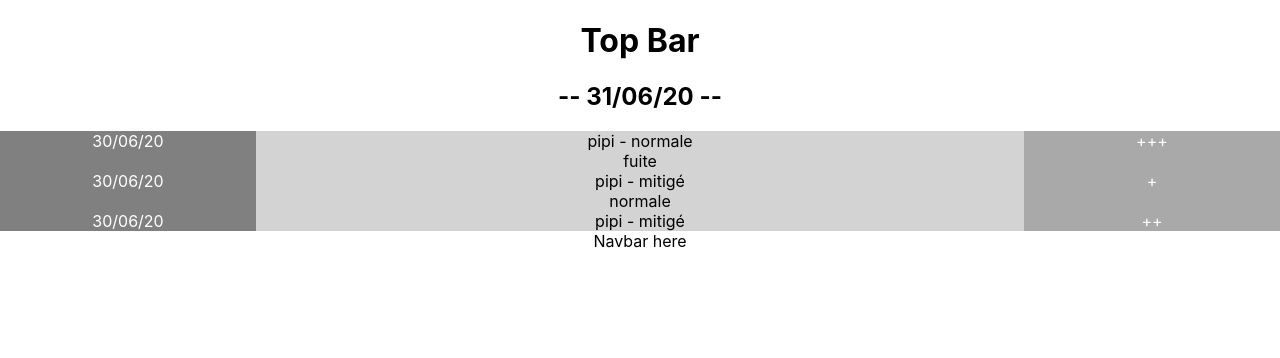
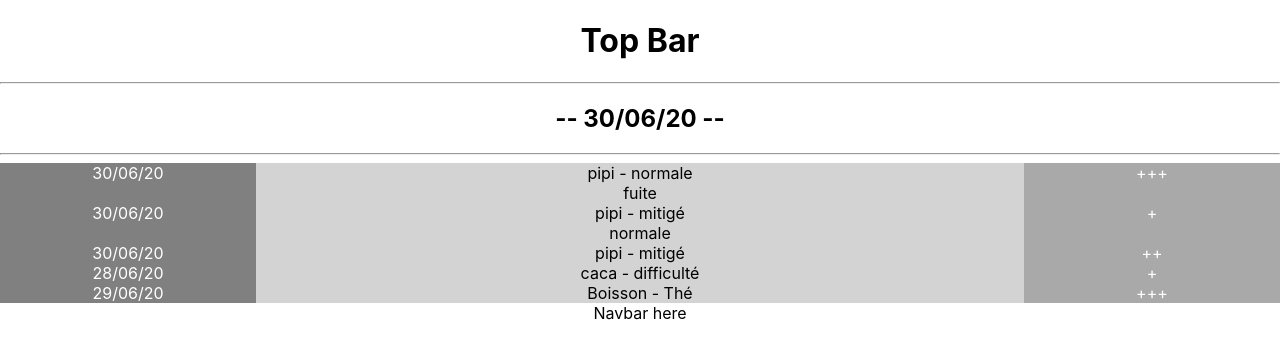
Before and after one commit to FlorianGardy/up-day-mobile, a React (Create React App) app: page /history in a window 1280 px wide. Shown: the top 358 px of the page. Built offline with nearby package versions, Linux system fonts and the light colour scheme.

Commit message:
Created getUniqueDates function in History page

```diff
--- a/src/data.js
+++ b/src/data.js
@@ -37,7 +37,27 @@ export const events = [
     nature: "mitigé",
     volume: "++",
     context: "",
-    comment: "gros",
+    comment: "",
+    user_id: "1"
+  },
+  {
+    id: 4,
+    date: "28/06/20",
+    type: "caca",
+    nature: "difficulté",
+    volume: "+",
+    context: "",
+    comment: "C'était long...",
+    user_id: "1"
+  },
+  {
+    id: 5,
+    date: "29/06/20",
+    type: "Boisson",
+    nature: "Thé",
+    volume: "+++",
+    context: "",
+    comment: "Avec du miel, miam !",
     user_id: "1"
   }
 ];
--- a/src/pages/History.page.jsx
+++ b/src/pages/History.page.jsx
@@ -7,12 +7,19 @@ const History = () => {
   //carousselle date + selection date
   const [selectedDate, setSelectedDate] = useState(new Date());
   /* state date selectioné */
+
+  const getUniqueDates = events => {
+    return [...new Set(events.map(event => event.date))];
+  };
+
   return (
     <div>
-      {/* replace with topbar */}
+      {/* To be replaced by "TopBar" component */}
       <h1>Top Bar</h1>
-      {/* replace with component date */}
-      <h2>-- 31/06/20 --</h2>
+      <hr />
+      {/* To be replaced by "DateSelector" component */}
+      <h2>-- {getUniqueDates(events)[0]} --</h2>
+      <hr />
       {events
         // .filter(event => event.date === selectedDate)
         .map(event => (
```
